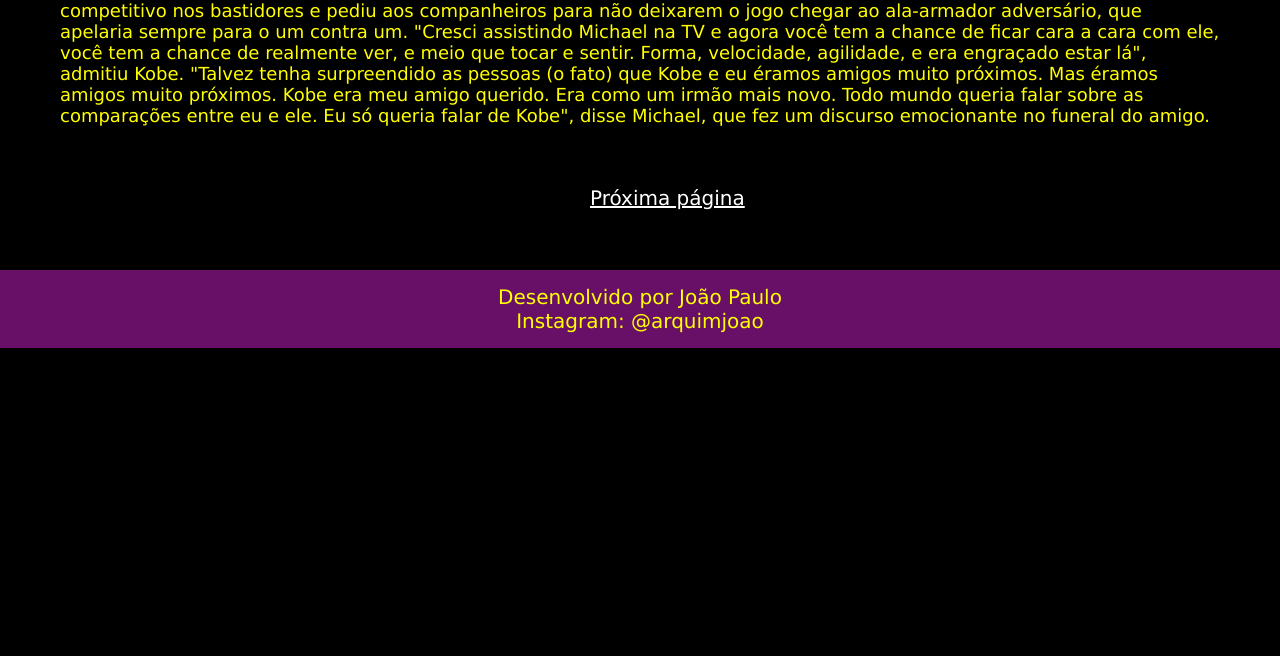
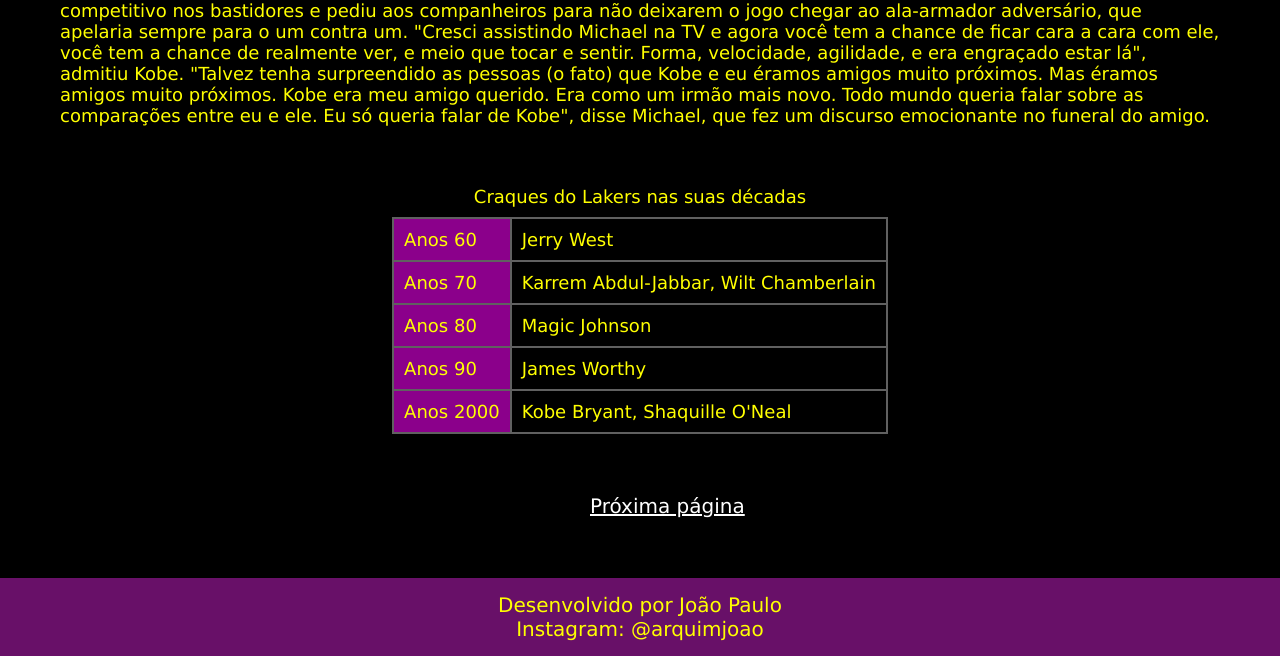
Before and after one commit to joaoparqum/projeto_web_joao, a plain HTML site: page index.html in a window 1280 px wide. Shown: the part 3445-4101 px from the top of the page. Before the commit the page ends 3793 px from the top, so only its background shows below. Drawn offline with Linux system fonts and the light colour scheme.

Commit message:
Adicionando tabela

```diff
--- a/_css/style.css
+++ b/_css/style.css
@@ -139,3 +139,23 @@
 ul#olim{
     margin-left: 25px;
 }
+
+table#tablespec{
+    border: 1px solid #606060;
+    border-spacing: 0px;
+    margin-left: auto;
+    margin-right: auto;
+}
+
+table#tablespec td{
+    border: 1px solid #606060;
+    padding: 10px;
+}
+
+table#tablespec td.ce{
+    background-color: darkmagenta;
+}
+
+table#tablespec caption{
+    margin-bottom: 10px;
+}
--- a/index.html
+++ b/index.html
@@ -124,6 +124,18 @@
         </p>
     </section>
 
+    <section id="table">
+        <table id="tablespec">
+            <caption>Craques do Lakers nas suas décadas</caption>
+
+            <tr><td class="ce">Anos 60</td>  <td class="cd">Jerry West</td></tr>
+            <tr><td class="ce">Anos 70</td>  <td class="cd">Karrem Abdul-Jabbar, Wilt Chamberlain</td></tr>
+            <tr><td class="ce">Anos 80</td>  <td class="cd">Magic Johnson</td></tr>
+            <tr><td class="ce">Anos 90</td>  <td class="cd">James Worthy</td></tr>
+            <tr><td class="ce">Anos 2000</td> <td class="cd">Kobe Bryant, Shaquille O'Neal</td></tr>
+        </table>
+    </section>
+
     <section id="link">
         <a href="/index2.html" target="_blank">Próxima página</a>
     </section>
```
